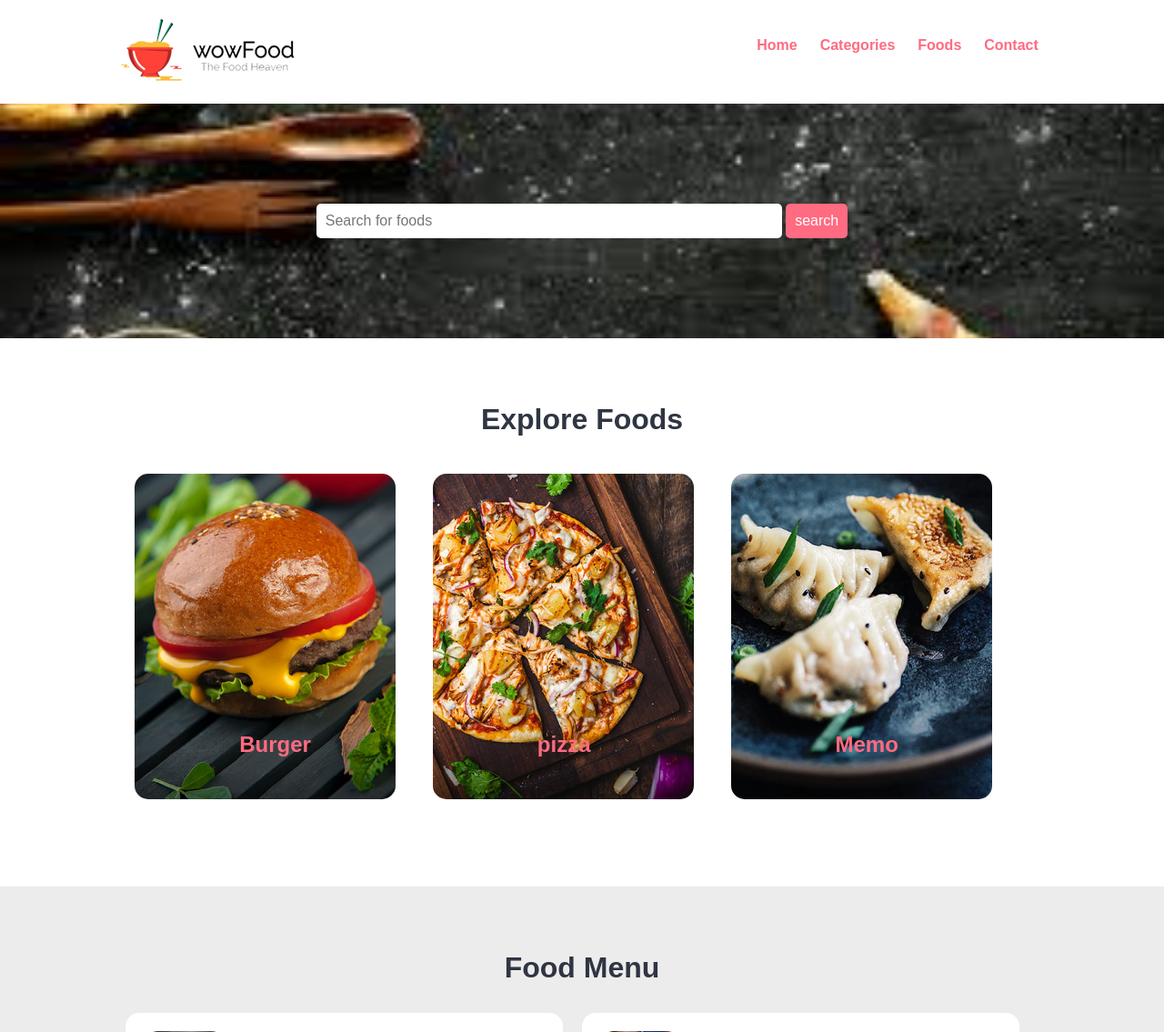
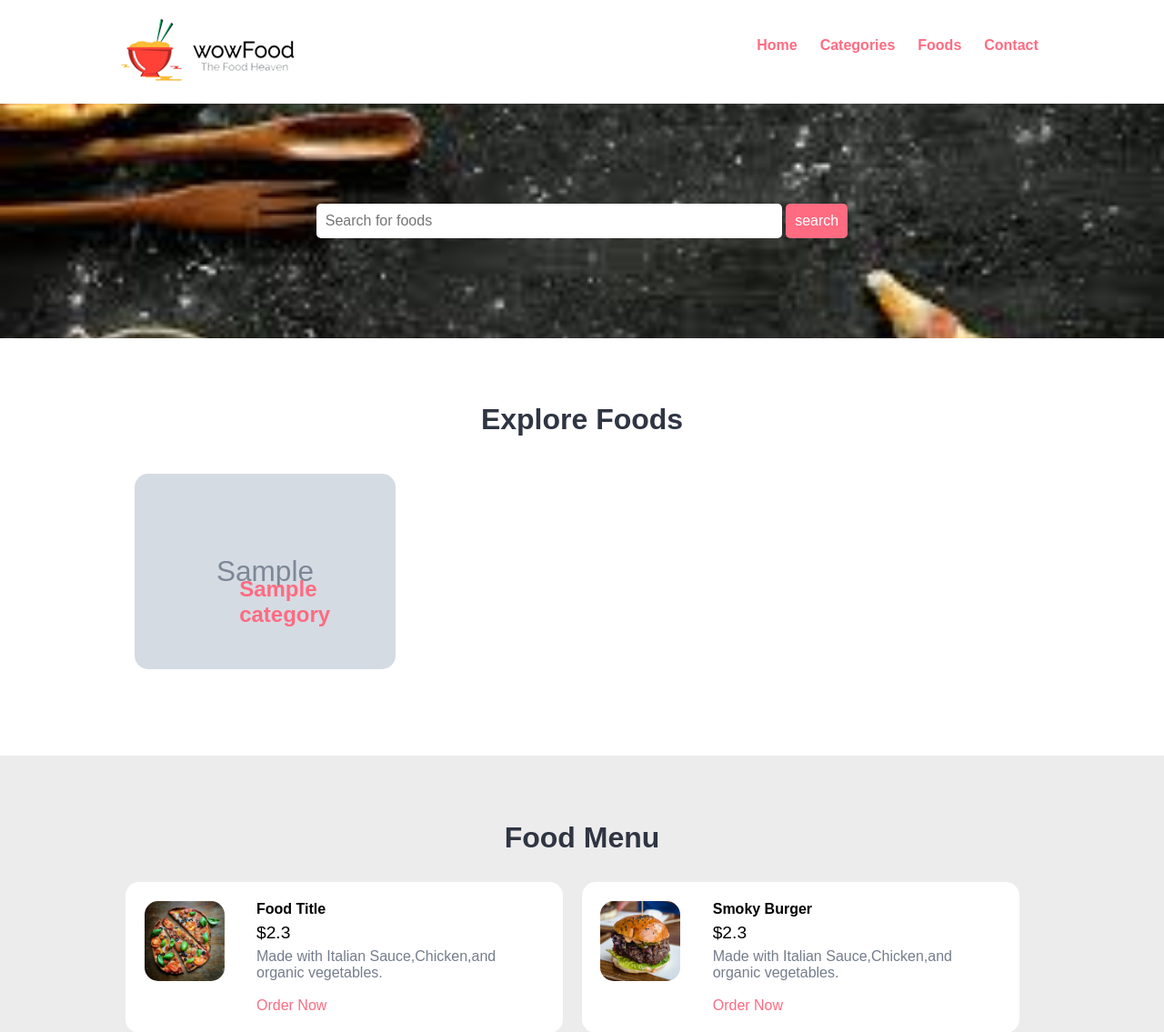
Before and after one commit to Chanuka999/food_order_web_site, a PHP site: page /food_order_web_site/ in a window 1280 px wide. Shown: the top 1135 px of the page at 91% size. Run offline with PHP 8.4, Linux system fonts and the light colour scheme; tables that the repository leaves empty or names only in its code hold one stand-in row (values such as "Sample post"); grey boxes marked "Sample" are stand-in pictures.

Commit message:
update code

```diff
--- a/index.php
+++ b/index.php
@@ -14,27 +14,50 @@
         <div class="container">
             <h2 class="text-center">Explore Foods</h2>
 
+      <?php
+
+          $sql = "SELECT * FROM tbl_category";
+
+          $res = mysqli_query($conn,$sql);
+
+          $count = mysqli_num_rows($res);
+
+          if($count>0){
+            while($row=mysqli_fetch_assoc($res)){
+             $id = $row['id'];
+             $title=$row['title'];
+             $image_name = $row['image_name'];
+             ?>
             <a href="category-foods.html">
             <div class="box-3 float-container">
-                <img src="images/burger.jpg" alt="burger" class="img-responsive img-curve">
+                <?php
+                if($image_name==""){
+                    echo "<div class='error'>Image not available</div>";
+                }else{
+                    ?>
 
-                <h3 class="float-text text-container">Burger</h3>
-            </div>
-        </a>
-        <a href="#">
-            <div class="box-3 float-container">
-                <img src="images/pizza.jpg" alt="pizza" class="img-responsive img-curve">
 
-                <h3 class="float-text text-container">pizza</h3>
-            </div>
-        </a>
-        <a href="#">
-            <div class="box-3 float-container">
-                <img src="images/momo.jpg" alt="Memo" class="img-responsive img-curve">
+                    <img src="<?php echo SITEURL;  ?>images/category/<?php echo $image_name; ?>" alt="burger" class="img-responsive img-curve">
+                    <?php
+                }
+                ?>
 
-                <h3 class="float-text text-container">Memo</h3>
-            </div>
-        </a>
+                <h3 class="float-text text-container"><?php echo $title; ?></h3>
+                </div>
+                </a>
+
+            <?php
+            }
+          }else{
+            echo "<div class='error'>category not added.</div>";
+          }
+
+
+       ?>
+
+
+
+
         <div class="clearfix"></div>
         </div>
 
```
